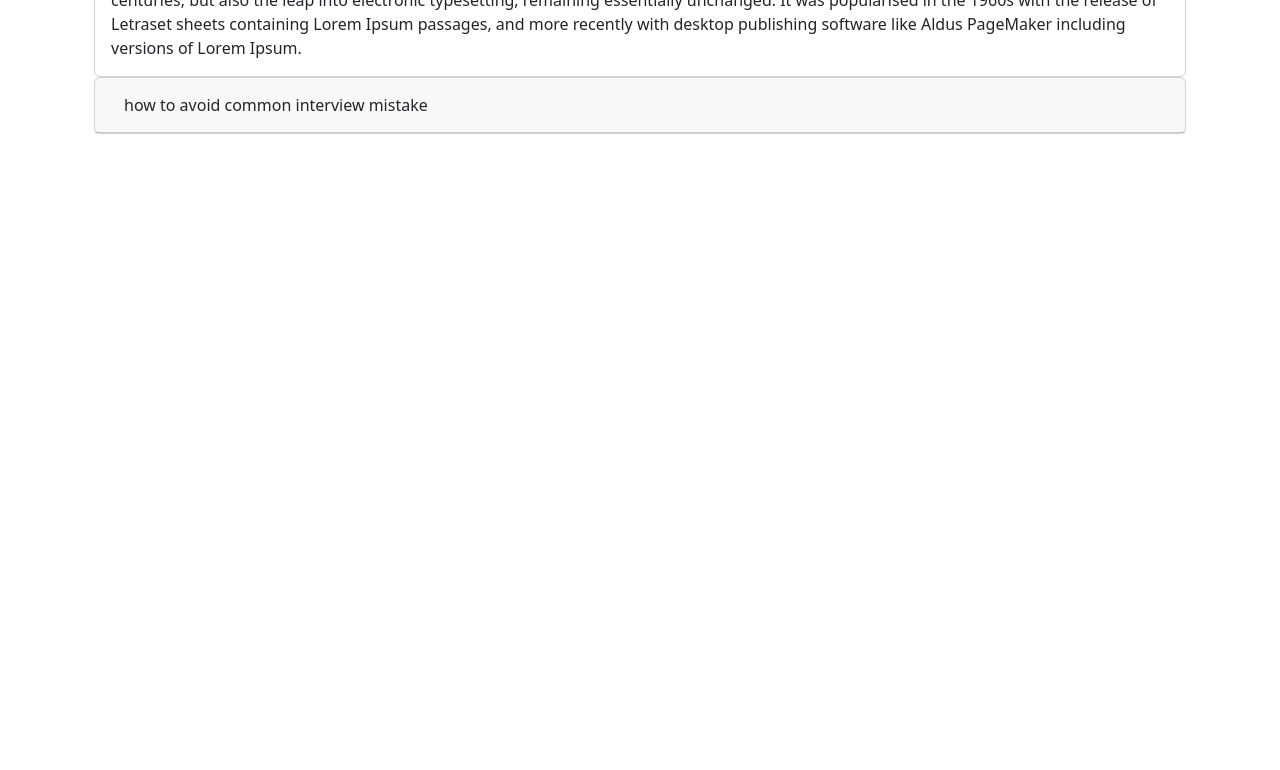
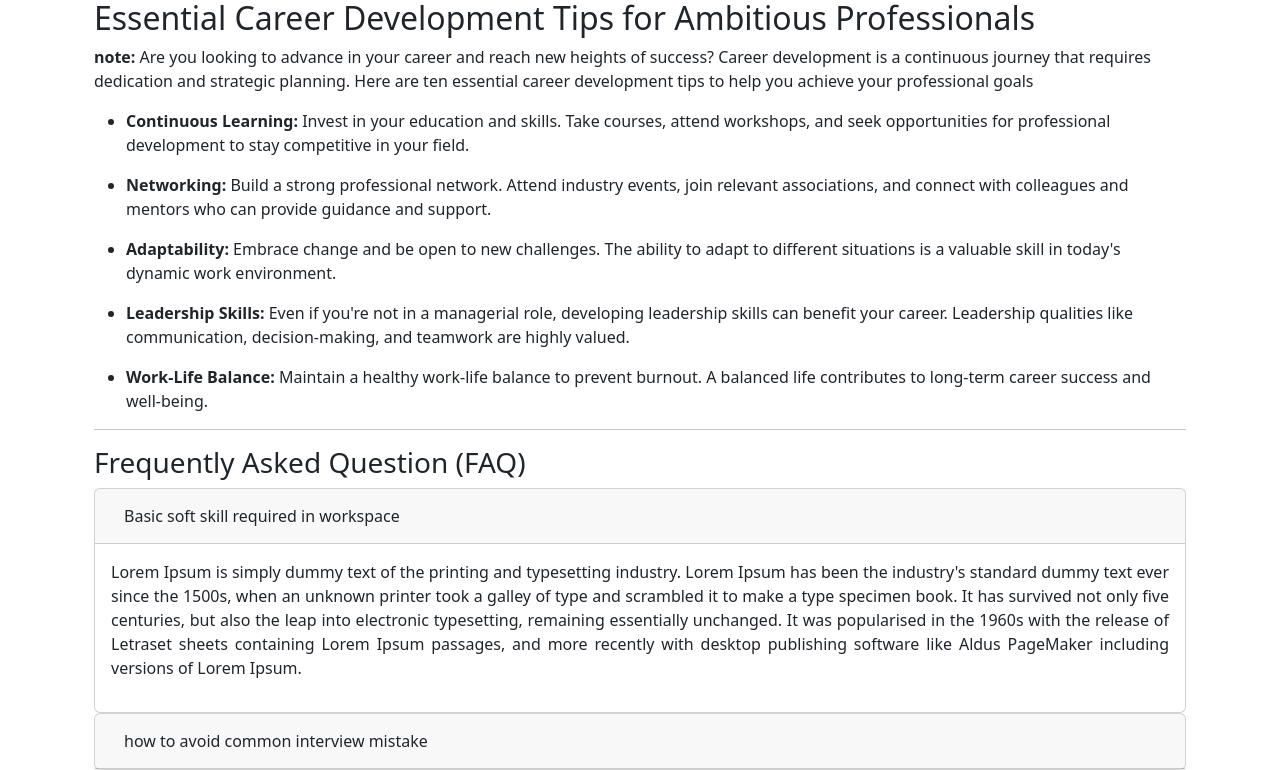
Before and after one commit to Prakash5209/job_portal, a Django app: page /blog_post/articles/ in a window 1280 px wide. Shown: the part 373-1143 px from the top of the page. Before the commit the page ends 507 px from the top, so only its background shows below. Run offline with Django 4.2, Linux system fonts and the light colour scheme; data comes from the database, SQL or seed files in the repository; both versions use the stored data as it was after the commit; some libraries are stand-ins or nearby versions.

Commit message:
blog image not done

```diff
--- a/blog_post/admin.py
+++ b/blog_post/admin.py
@@ -1,5 +1,6 @@
 from django.contrib import admin
 
-from blog_post.models import Faq_model
+from blog_post.models import Faq_model,Blog_photo
 
 admin.site.register(Faq_model)
+admin.site.register(Blog_photo)
--- a/blog_post/models.py
+++ b/blog_post/models.py
@@ -6,3 +6,6 @@ class Faq_model(models.Model):
 
 	def __str__(self):
 		return self.title
+
+class Blog_photo(models.Model):
+	image = models.ImageField(upload_to="Blog",blank=True,null=True)
--- a/blog_post/templates/blog.html
+++ b/blog_post/templates/blog.html
@@ -7,8 +7,22 @@
 
 
 <div class="container mt-3">
-  <h2>Essential Career Development Tips for Ambitious Professionals</h2>
-  <p><strong>note: </strong>Are you looking to advance in your career and reach new heights of success? Career development is a continuous journey that requires dedication and strategic planning. Here are ten essential career development tips to help you achieve your professional goals</p>
+  <div>
+    <img src="media/{{Blog_photo.image}}">
+  </div>
+  <div>
+  	<h2>Essential Career Development Tips for Ambitious Professionals</h2>
+  	<p><strong>note: </strong>Are you looking to advance in your career and reach new heights of success? Career development is a continuous journey that requires dedication and strategic planning. Here are ten essential career development tips to help you achieve your professional goals</p>
+  	<div>
+  		<ul>
+  			<li><p><strong>Continuous Learning: </strong>Invest in your education and skills. Take courses, attend workshops, and seek opportunities for professional development to stay competitive in your field.</p></li>
+  			<li><p><strong>Networking: </strong>Build a strong professional network. Attend industry events, join relevant associations, and connect with colleagues and mentors who can provide guidance and support.</p></li>
+  			<li><p><strong>Adaptability: </strong>Embrace change and be open to new challenges. The ability to adapt to different situations is a valuable skill in today's dynamic work environment.</p></li>
+  			<li><p><strong>Leadership Skills: </strong>Even if you're not in a managerial role, developing leadership skills can benefit your career. Leadership qualities like communication, decision-making, and teamwork are highly valued.</p></li>
+  			<li><p><strong>Work-Life Balance: </strong>Maintain a healthy work-life balance to prevent burnout. A balanced life contributes to long-term career success and well-being.</p></li>
+  		</ul>
+  	</div>
+  </div>
 
   <hr>
   <h3>Frequently Asked Question (FAQ)</h3>
@@ -19,7 +33,7 @@
         <a class="btn" data-bs-toggle="collapse" href="#{{modl.id}}">{{modl.title}}</a>
       </div>
       <div id="{{modl.id}}" class="collapse {% if modl.id == 1 %} show {% endif %}" data-bs-parent="#accordion">
-        <div class="card-body">{{modl.description}}</div>
+        <div class="card-body"><p style="text-align:justify;">{{modl.description}}</p></div>
       </div>
     </div>
     {% endfor %}
--- a/blog_post/views.py
+++ b/blog_post/views.py
@@ -1,8 +1,9 @@
 from django.shortcuts import render
 
-from blog_post.models import Faq_model
+from blog_post.models import Faq_model,Blog_photo
 
 def blog(request):
 	modls = Faq_model.objects.all()
-	context = {'modls':modls}
+	blog_photo = Blog_photo.objects.all()
+	context = {'modls':modls,'Blog_photo':Blog_photo}
 	return render(request,'blog.html',context)
```
Also changed, not shown: Essential Career Development Tips for Ambitious Professionals.txt (deleted, +0 -19 lines), templates/navbar.html (+0 -52 lines), blog_post/migrations/0002_blog_photo.py (added), db.sqlite3.
